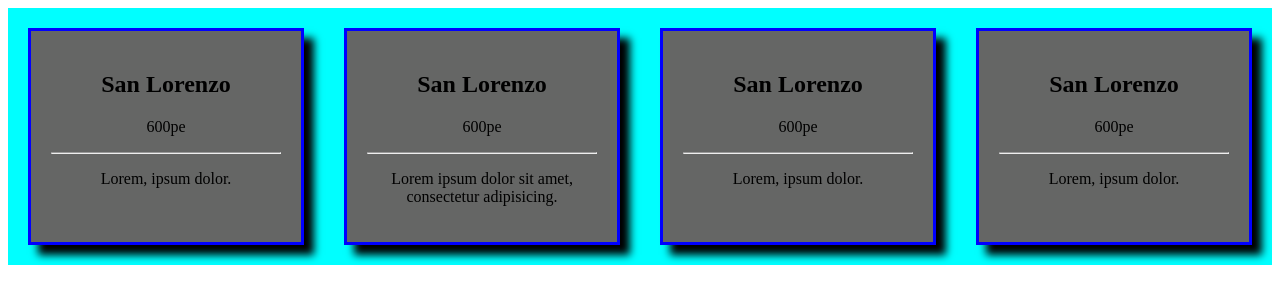
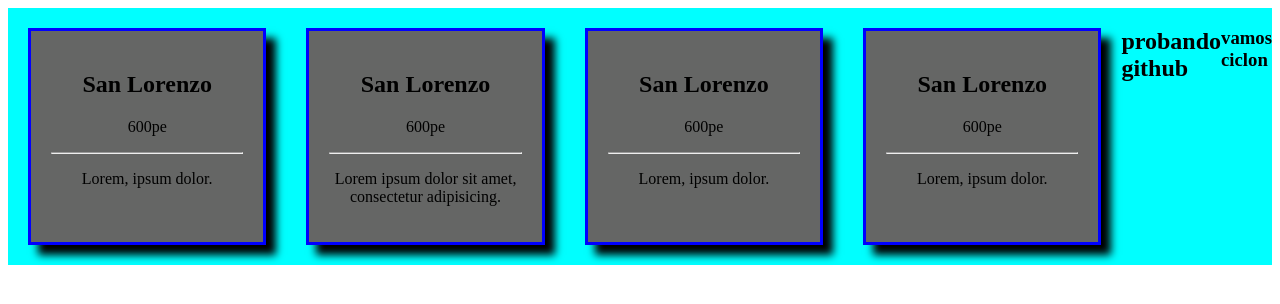
Before and after one commit to BenjaG13/prueba, a plain HTML site: page curso.html in a window 1280 px wide. Drawn offline with Linux system fonts and the light colour scheme.

Commit message:
seg prueba

```diff
--- a/curso.html
+++ b/curso.html
@@ -36,6 +36,8 @@
             <hr>
             <p>Lorem, ipsum dolor.</p>
         </div>
+        <h1>probando github</h1>
+        <h3>vamos ciclon</h3>
     </section>
 </body>
 </html>
```
